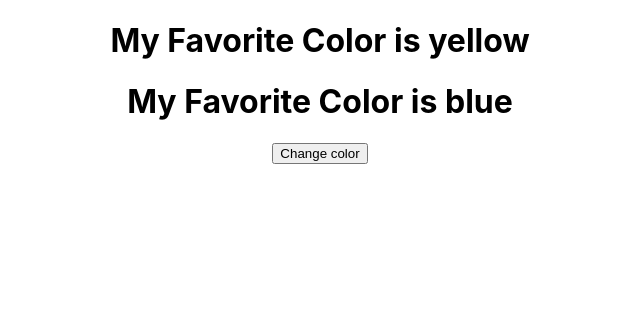
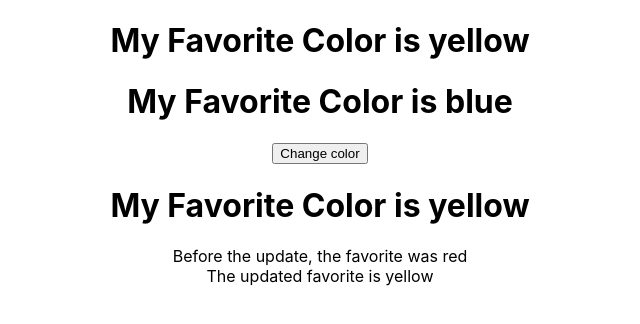
Before and after one commit to MohamedAnwarAlhamed/ReactComponent, a React (Create React App) app in the folder my_app/: page / in a window 1280 px wide. Shown: the top 324 px of the page, without its empty margins (320-960 px from the left). Built offline with nearby package versions, Linux system fonts and the light colour scheme.

Commit message:
life cycle 3

```diff
--- a/my_app/src/App.js
+++ b/my_app/src/App.js
@@ -2,12 +2,14 @@
 import './App.css';
 import HEADER from './Header';
 import HEADER2 from './Header2';
+import HEADER3 from './Header3';
 
 function App() {
   return (
     <div className="App">
       <HEADER favcol="yellow" />
       <HEADER2 favcol="blue" />
+      <HEADER3 favcol="green" />
     </div>
   );
 }
--- /dev/null
+++ b/my_app/src/Header3.js
@@ -0,0 +1,33 @@
+import React, { Component } from 'react'
+
+class HEADER3 extends Component {
+    constructor(props) {
+        super(props);
+        this.state = {favoritecolor: "red"};
+      }
+      componentDidMount() {
+        setTimeout(() => {
+          this.setState({favoritecolor: "yellow"})
+        }, 1000)
+      }
+      getSnapshotBeforeUpdate(prevProps, prevState) {
+        document.getElementById("div1").innerHTML =
+        "Before the update, the favorite was " + prevState.favoritecolor;
+      }
+      componentDidUpdate() {
+        document.getElementById("div2").innerHTML =
+        "The updated favorite is " + this.state.favoritecolor;
+      }
+      render() {
+        return (
+          <div>
+            <h1>My Favorite Color is {this.state.favoritecolor}</h1>
+            <div id="div1"></div>
+            <div id="div2"></div>
+          </div>
+        );
+      }
+}
+
+
+export default HEADER3
```
